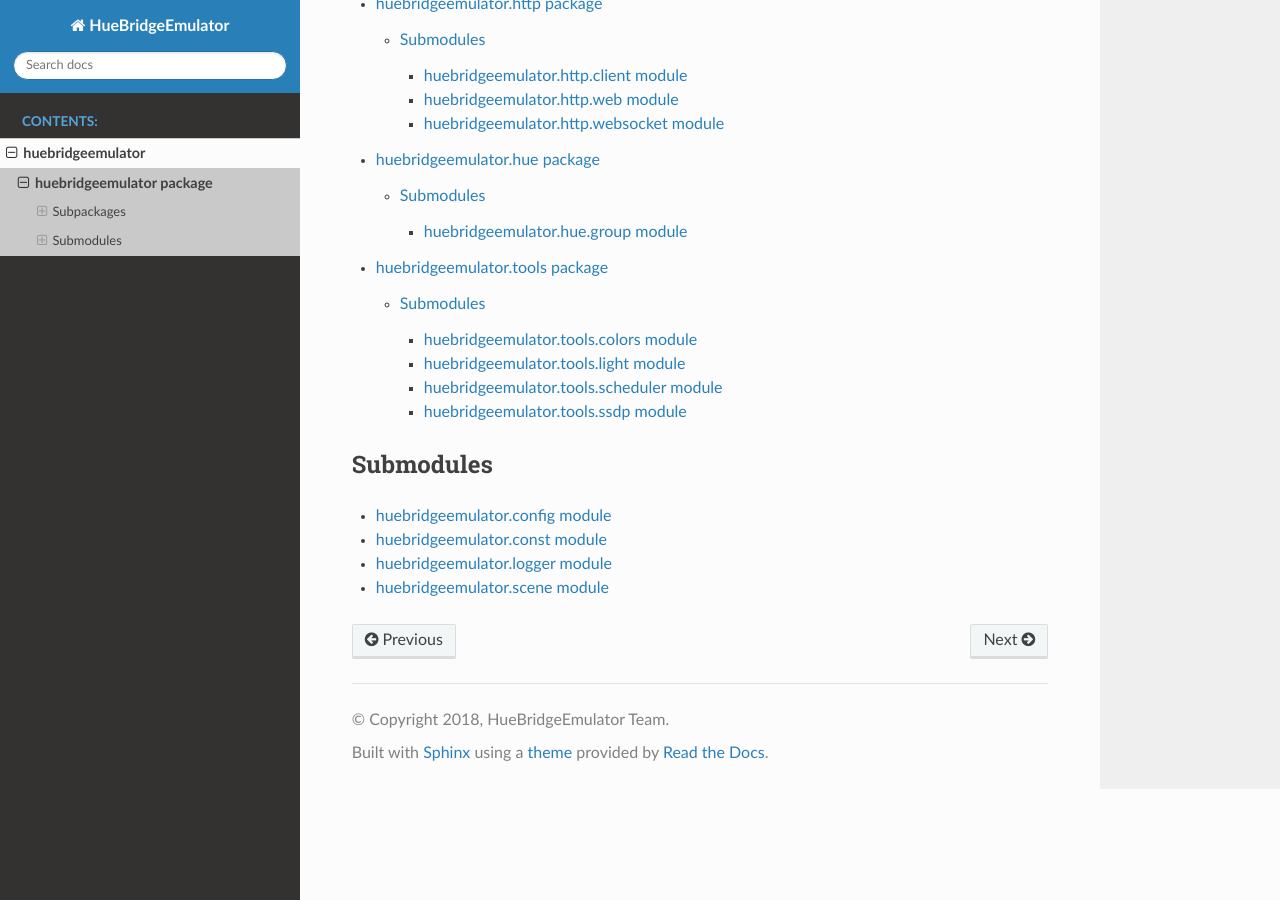
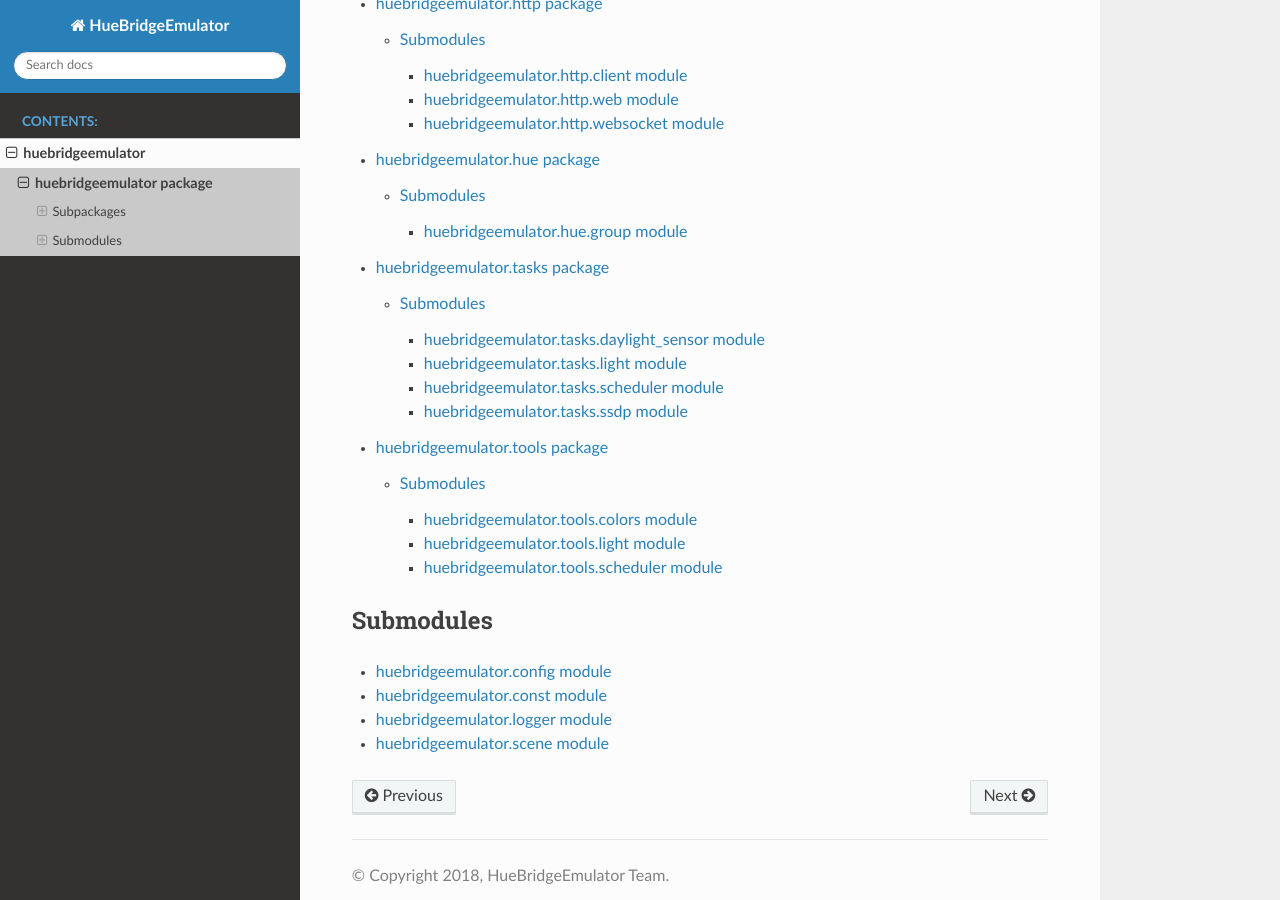
Before and after one commit to diyhue/ReadTheDocs, a Sphinx documentation site: the page built from source/refs/huebridgeemulator.rst, in a window 1280 px wide and 900 px high, scrolled down 732 px. Built offline with Sphinx 7.4.7 and the Read the Docs theme 2.0.0, drawn with Linux system fonts in a browser that asks for light colours.

Commit message:
Update doc

```diff
--- a/source/refs/huebridgeemulator.rst
+++ b/source/refs/huebridgeemulator.rst
@@ -14,6 +14,7 @@ Subpackages
     huebridgeemulator.device
     huebridgeemulator.http
     huebridgeemulator.hue
+    huebridgeemulator.tasks
     huebridgeemulator.tools
 
 Submodules
--- /dev/null
+++ b/source/refs/huebridgeemulator.tasks.daylight_sensor.rst
@@ -0,0 +1,7 @@
+huebridgeemulator.tasks.daylight\_sensor module
+===============================================
+
+.. automodule:: huebridgeemulator.tasks.daylight_sensor
+    :members:
+    :undoc-members:
+    :show-inheritance:
--- /dev/null
+++ b/source/refs/huebridgeemulator.tasks.light.rst
@@ -0,0 +1,7 @@
+huebridgeemulator.tasks.light module
+====================================
+
+.. automodule:: huebridgeemulator.tasks.light
+    :members:
+    :undoc-members:
+    :show-inheritance:
--- /dev/null
+++ b/source/refs/huebridgeemulator.tasks.scheduler.rst
@@ -0,0 +1,7 @@
+huebridgeemulator.tasks.scheduler module
+========================================
+
+.. automodule:: huebridgeemulator.tasks.scheduler
+    :members:
+    :undoc-members:
+    :show-inheritance:
--- a/source/refs/huebridgeemulator.tools.ssdp.rst
+++ b/source/refs/huebridgeemulator.tasks.ssdp.rst
@@ -1,7 +1,7 @@
-huebridgeemulator.tools.ssdp module
+huebridgeemulator.tasks.ssdp module
 ===================================
 
-.. automodule:: huebridgeemulator.tools.ssdp
+.. automodule:: huebridgeemulator.tasks.ssdp
     :members:
     :undoc-members:
     :show-inheritance:
--- a/source/refs/huebridgeemulator.tools.rst
+++ b/source/refs/huebridgeemulator.tools.rst
@@ -14,4 +14,3 @@ Submodules
    huebridgeemulator.tools.colors
    huebridgeemulator.tools.light
    huebridgeemulator.tools.scheduler
-   huebridgeemulator.tools.ssdp
```
Also changed, not shown: source/refs/huebridgeemulator.tasks.rst (added, +17 -0 lines).
